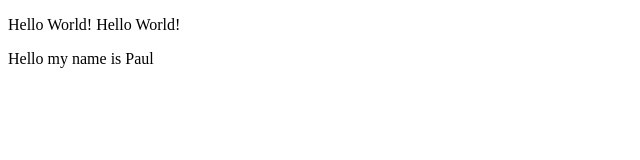
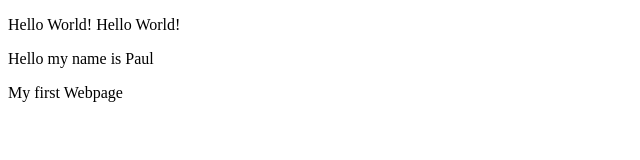
Before and after one commit to paulcasalis/paulcasalis.github.io, a plain HTML site: page index.html in a window 1280 px wide. Shown: the whole page, without its empty margins (0-640 px from the left). Drawn offline with Linux system fonts and the light colour scheme.

Commit message:
Add files via upload

```diff
--- a/index.html
+++ b/index.html
@@ -6,5 +6,6 @@
         <body>
           <p>Hello World! Hello World!</p>
           <p>Hello my name is Paul</p>
+          <p>My first Webpage
         </body>
       </html>
```
